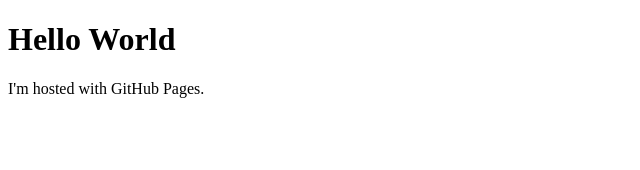
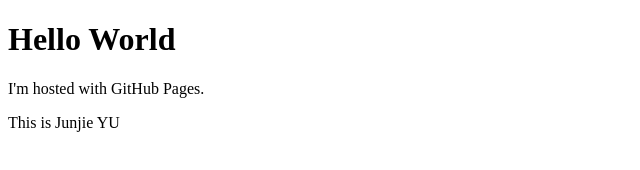
Before and after one commit to yjjsdu/yjjsdu.github.io, a plain HTML site: page index.html in a window 1280 px wide. Shown: the whole page, without its empty margins (0-640 px from the left). Drawn offline with Linux system fonts and the light colour scheme.

Commit message:
test modify

```diff
--- a/index.html
+++ b/index.html
@@ -3,5 +3,6 @@
 <body>
 <h1>Hello World</h1>
 <p>I'm hosted with GitHub Pages.</p>
+<p>This is Junjie YU </p>
 </body>
 </html>
```
